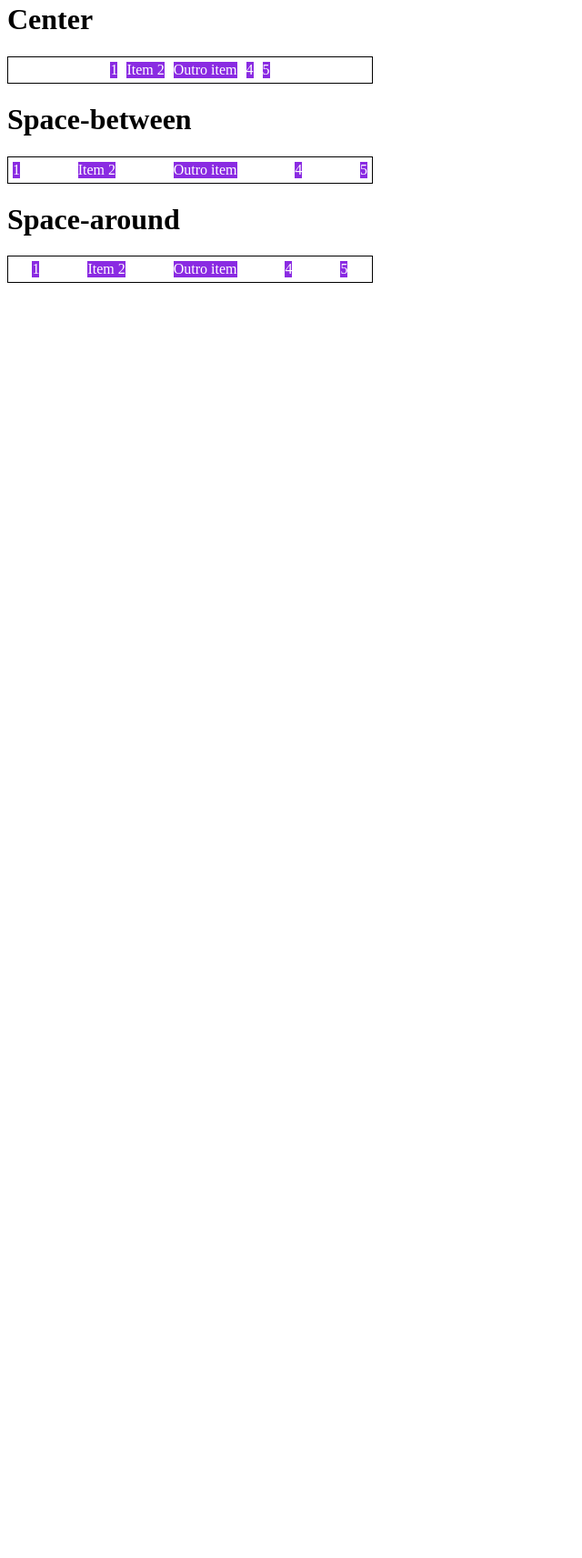
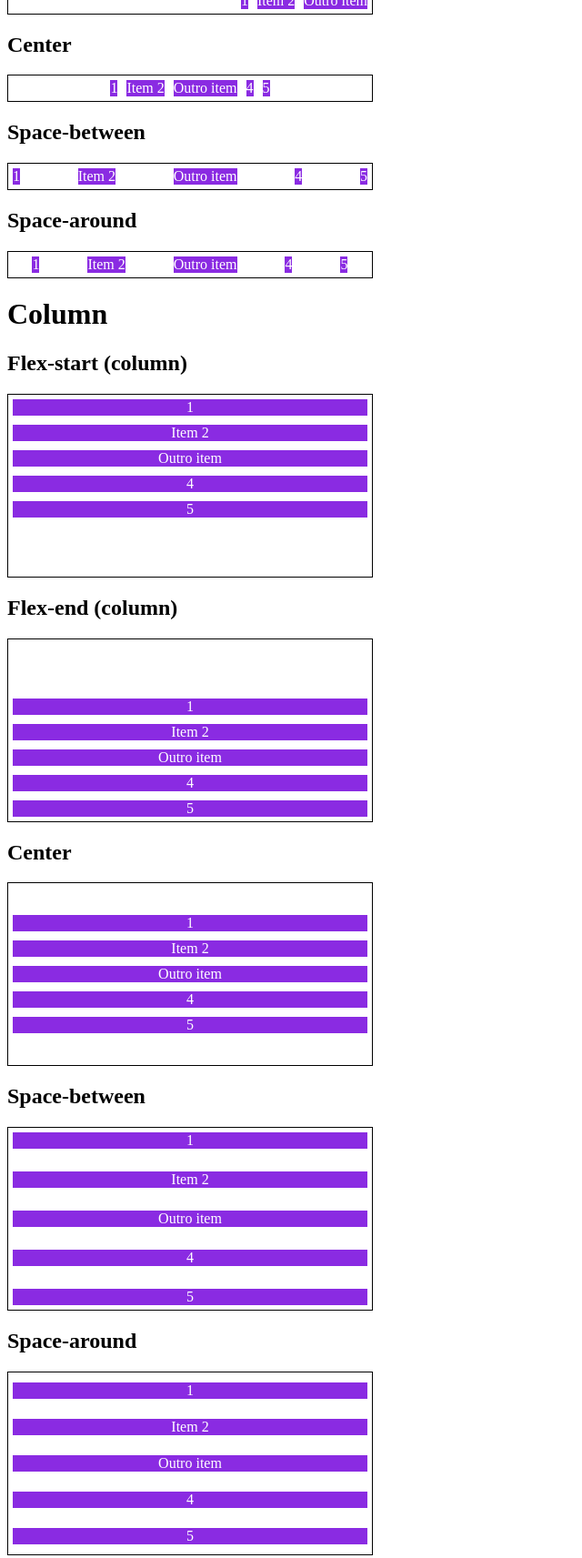
Before and after one commit to Brehcore/Projects-HTML-CSS-and-JavaScript-, a plain HTML site: page Posicionando elementos com Flexbox em CSS/Justify Content/index.html in a window 1280 px wide. Shown: the part 238-1951 px from the top of the page at 91% size, without its empty margins (0-640 px from the left). Before the commit the page ends 800 px from the top, so only its background shows below. Drawn offline with Linux system fonts and the light colour scheme.

Commit message:
Posicionamento de Elementos

```diff
--- /dev/null
+++ b/Posicionando elementos com Flexbox em CSS/Align Items/styles.css
@@ -0,0 +1,51 @@
+.container {
+    max-width: 350px;
+    border: 1px solid black;
+    display: flex;
+}
+
+.item {
+    background-color: blueviolet;
+    margin: 5px;
+    color: white;
+    text-align: center;
+    flex: 1;
+}
+
+.flex {
+    flex: 1;
+}
+
+.center {
+    align-items: center;
+}
+
+.stretch {
+    align-items: stretch;
+}
+
+.flex-start {
+    align-items: flex-start;
+}
+
+.flex-end {
+    align-items: flex-end;
+}
+
+.baseline {
+    align-items: baseline;
+}
+
+.column {
+    flex-direction: column;
+}
+
+.central {
+    height: 300px;
+    justify-content: center;
+}
+
+.central .item{
+    flex: 0;
+    padding: 20px;
+}
--- a/Posicionando elementos com Flexbox em CSS/Justify Content/index.html
+++ b/Posicionando elementos com Flexbox em CSS/Justify Content/index.html
@@ -8,21 +8,22 @@
     <title>Justify Content</title>
 </head>
 <body>
-    <h1>Flex Start</h1>
+    <h1>Row</h1>
+    <h2>Flex Start</h2>
     <section class="container flex-start">
         <div class="item">1</div>
         <div class="item">Item 2</div>
         <div class="item">Outro item</div>
     </section>
 
-    <h1>Flex End</h1>
+    <h2>Flex End</h2>
     <section class="container flex-end">
         <div class="item">1</div>
         <div class="item">Item 2</div>
         <div class="item">Outro item</div>
     </section>
 
-    <h1>Center</h1>
+    <h2>Center</h2>
     <section class="container center">
         <div class="item">1</div>
         <div class="item">Item 2</div>
@@ -31,7 +32,7 @@
         <div class="item">5</div>
     </section>
 
-    <h1>Space-between</h1>
+    <h2>Space-between</h2>
     <section class="container space-between">
         <div class="item">1</div>
         <div class="item">Item 2</div>
@@ -40,8 +41,54 @@
         <div class="item">5</div>
     </section>
 
-    <h1>Space-around</h1>
+    <h2>Space-around</h2>
     <section class="container space-around">
+        <div class="item">1</div>
+        <div class="item">Item 2</div>
+        <div class="item">Outro item</div>
+        <div class="item">4</div>
+        <div class="item">5</div>
+    </section>
+
+    <h1>Column</h1>
+    <h2>Flex-start (column)</h2>
+    <section class="container flex-start column">
+        <div class="item">1</div>
+        <div class="item">Item 2</div>
+        <div class="item">Outro item</div>
+        <div class="item">4</div>
+        <div class="item">5</div>
+    </section>
+
+    <h2>Flex-end (column)</h2>
+    <section class="container flex-end column">
+        <div class="item">1</div>
+        <div class="item">Item 2</div>
+        <div class="item">Outro item</div>
+        <div class="item">4</div>
+        <div class="item">5</div>
+    </section>
+
+    <h2>Center</h2>
+    <section class="container center column">
+        <div class="item">1</div>
+        <div class="item">Item 2</div>
+        <div class="item">Outro item</div>
+        <div class="item">4</div>
+        <div class="item">5</div>
+    </section>
+
+    <h2>Space-between</h2>
+    <section class="container space-between column">
+        <div class="item">1</div>
+        <div class="item">Item 2</div>
+        <div class="item">Outro item</div>
+        <div class="item">4</div>
+        <div class="item">5</div>
+    </section>
+
+    <h2>Space-around</h2>
+    <section class="container space-around column">
         <div class="item">1</div>
         <div class="item">Item 2</div>
         <div class="item">Outro item</div>
--- a/Posicionando elementos com Flexbox em CSS/Justify Content/styles.css
+++ b/Posicionando elementos com Flexbox em CSS/Justify Content/styles.css
@@ -32,3 +32,8 @@
 .space-around {
     justify-content: space-around;
 }
+
+.column {
+    flex-direction: column;
+    min-height: 200px;
+}
```
Also changed, not shown: Posicionando elementos com Flexbox em CSS/Align Items/index.html (added, +98 -0 lines).
